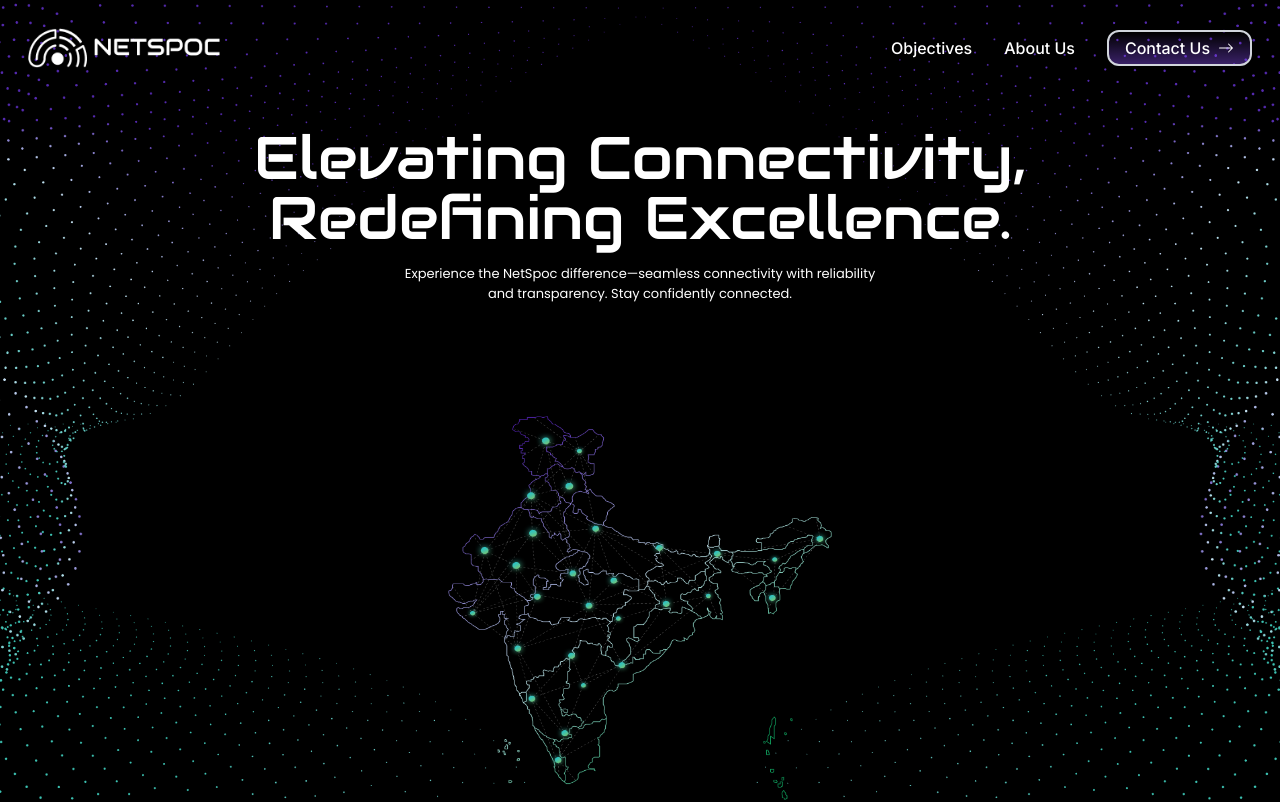
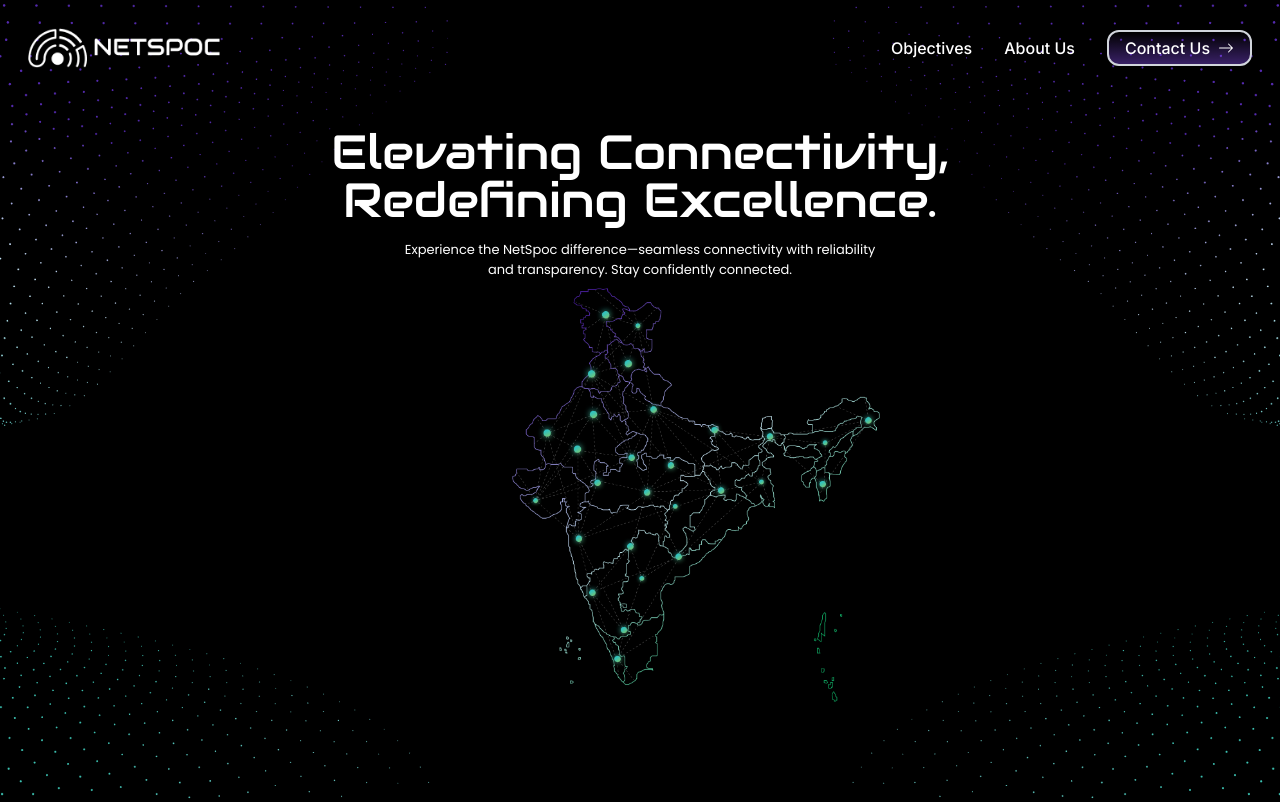
Before and after one commit to heyananthu/Net-Spoc, a React (Vite) app in the folder net_spoc/: page / in a window 1280 px wide. Shown: the top 802 px of the page. Built offline with nearby package versions, Linux system fonts and the light colour scheme.

Commit message:
second commit

```diff
--- a/net_spoc/src/App.jsx
+++ b/net_spoc/src/App.jsx
@@ -1,10 +1,14 @@
 import React from 'react'
 import MainComponent from './Components/LangingPage/MainComponent'
+import BackgroundComponent from './BackgroundComponent'
+import NavHeader from './NavHeader'
 
 function App() {
   return (
     <div>
       <MainComponent />
+      {/* <BackgroundComponent /> */}
+      {/* <NavHeader /> */}
     </div>
   )
 }
--- /dev/null
+++ b/net_spoc/src/BackgroundComponent.jsx
@@ -0,0 +1,38 @@
+import React from "react";
+import leftimage from "./assets/Mainleft.png";
+import rightimage from "./assets/Mainright.png";
+import india from "./assets/india.png";
+
+function BackgroundComponent() {
+    return (
+        <div className="absolute inset-0 w-full h-fit bg-black overflow-hidden pointer-events-none -z-10">
+            <div className="relative  flex justify-between">
+                {/* Left Image */}
+                <img
+                    src={leftimage}
+                    className="w-[35%] max-w-[43rem] h-screen md:h-screen object-cover"
+                    alt="Left Background"
+                />
+
+                {/* Center Image (India) */}
+                <div className="flex justify-center items-end">
+                    <img
+                        src={india}
+                        className="w-[18rem] md:w-[23rem] absolute top-[20rem] sm:left-[30%] left-[7rem] md:left-[40%] md:top-[18rem]"
+                        alt="India"
+                    />
+                </div>
+
+
+                {/* Right Image */}
+                <img
+                    src={rightimage}
+                    className="md:block w-[35%] max-w-[43rem] h-screen md:h-screen object-cover"
+                    alt="Right Background"
+                />
+            </div>
+        </div>
+    );
+}
+
+export default BackgroundComponent;
--- a/net_spoc/src/Components/LangingPage/EmployeeSection.jsx
+++ b/net_spoc/src/Components/LangingPage/EmployeeSection.jsx
@@ -1,7 +1,6 @@
 import React from 'react';
 import image1 from '../../assets/empimg.png';
 import bgimage from '../../assets/Emplyee-bg.png';
-import Footer from './Footer';
 
 function EmployeeSection() {
     return (
@@ -30,7 +29,6 @@ function EmployeeSection() {
                     </div>
                 </div>
             </div>
-            <Footer />
 
 
         </div>
--- a/net_spoc/src/Components/LangingPage/Footer.jsx
+++ b/net_spoc/src/Components/LangingPage/Footer.jsx
@@ -8,11 +8,11 @@ import youtube from '../../assets/youtube.png';
 
 function Footer() {
     return (
-        <div className="bg-gradient-to-t from-[#17845c] via-[#000000] to-black w-full ">
-            <div className="max-w-7xl mx-auto grid items-center grid-cols-1 space-y-12 md:flex md:flex-row md:justify-between md:items-center">
+        <div className="bg-gradient-to-t from-[#023120] via-black to-black w-full mx-auto px-10">
+            <div className="max-w-7xl mx-auto grid items-center grid-cols-1 space-y-12 md:flex md:flex-row md:justify-between md:items-center py-3">
                 {/* Left Section */}
                 <div className="text-white space-y-24">
-                    <img src={Logo} alt="Logo" className="w-44" />
+                    <img src={Logo} alt="Logo" className="w-60" />
                     <h1 className="font-audiowide text-5xl text-white">
                         Connect <br /> with us
                     </h1>
@@ -21,7 +21,7 @@ function Footer() {
 
                 {/* Middle Section */}
                 <div className="text-white space-y-2">
-                    <p className="text-gray-300 text-lg">Say hello to us</p>
+                    <p className="text-gray-300 text-sm">Say hello to us</p>
                     <p className="text-white text-xl font-semibold underline">hello@NETSPOC.com</p>
                 </div>
 
@@ -33,7 +33,7 @@ function Footer() {
                         <li>Terms & Conditions</li>
                     </ul>
 
-                    <div className="flex gap-5 md:justify-end mt-6">
+                    <div className="flex gap-5 md:justify-end mt-3 md:mt-16">
                         <img src={fb} alt="Facebook" className="w-7 h-7" />
                         <img src={x} alt="X (Twitter)" className="w-7 h-7" />
                         <img src={linkedin} alt="LinkedIn" className="w-7 h-7" />
--- a/net_spoc/src/Components/LangingPage/HeroSection.jsx
+++ b/net_spoc/src/Components/LangingPage/HeroSection.jsx
@@ -1,17 +1,11 @@
 import React from 'react'
-// import india from '../../assets/india.png'
 function HeroSection() {
     return (
         <div className='w-full h-full text-white space-y-6 '>
             <div className='text-center space-y-4 mt-12'>
-                <h1 class="font-audiowide font-normal text-6xl  text-center ">Elevating Connectivity,<br /> Redefining Excellence.</h1>
-                <p className='text-[13px] font-poppins'>Experience the NetSpoc difference—seamless connectivity with reliability <br />and transparency. Stay confidently connected.</p>
+                <h1 class="font-audiowide font-normal text-4xl md:text-5xl text-center ">Elevating Connectivity,<br /> Redefining Excellence.</h1>
+                <p className='text-[10px] md:text-[13px] font-poppins'>Experience the NetSpoc difference—seamless connectivity with reliability <br />and transparency. Stay confidently connected.</p>
             </div>
-            {/* <div className='flex justify-center items-center'>
-                <img src={india} className='size-[24rem]' />
-            </div> */}
-
-
         </div>
     )
 }
--- a/net_spoc/src/Components/LangingPage/MainComponent.jsx
+++ b/net_spoc/src/Components/LangingPage/MainComponent.jsx
@@ -7,49 +7,17 @@ import HeroSection from "./HeroSection";
 import CoreObjectives from "./CoreObjectives";
 import Serviceprovider from "./Serviceprovider";
 import EmployeeSection from "./EmployeeSection";
-// import Footer from "./Footer";
+import NavHeader from "../../NavHeader";
+import Footer from "./Footer";
 
 function MainComponent() {
     return (
         <div>
-            <div className="h-screen bg-black flex flex-col relative">
-                {/* Background Wrapper */}
-                <div className="absolute inset-0 flex h-full w-full flex-col md:flex-row">
-                    {/* Left Background */}
-                    <div
-                        className="w-full md:w-1/2 h-1/2 md:h-full bg-cover bg-center bg-no-repeat"
-                        style={{ backgroundImage: `url(${Mainleft})` }}
-                    ></div>
-
-                    {/* Right Background */}
-                    <div
-                        className="w-full md:w-1/2 h-1/2 md:h-full bg-cover bg-center bg-no-repeat"
-                        style={{ backgroundImage: `url(${Mainright})` }}
-                    ></div>
-                </div>
-
-                {/* Navbar */}
-                <Navbar />
-
-                {/* Hero Section */}
-                <div className="relative flex-1 flex items-center justify-center h-full">
-                    <HeroSection />
-                </div>
-
-                <div className="relative w-full flex justify-center mt-4 md:mt-8">
-                    <img
-                        src={india}
-                        className="size-[16rem] md:size-[24rem] max-w-full relative z-10"
-                        alt="Map of India"
-                    />
-                </div>
-            </div>
-
-            {/* Other Sections */}
+            <NavHeader />
             <CoreObjectives />
             <Serviceprovider />
             <EmployeeSection />
-            {/* <Footer /> */}
+            <Footer />
         </div>
     );
 }
--- /dev/null
+++ b/net_spoc/src/NavHeader.jsx
@@ -0,0 +1,19 @@
+import React from "react";
+import BackgroundComponent from "./BackgroundComponent";
+import Navbar from "./Components/LangingPage/Navbar";
+import HeroSection from "./Components/LangingPage/HeroSection";
+
+function NavHeader() {
+    return (
+        <div className="relative w-full h-screen">
+            {/* Background Component (behind everything) */}
+            <BackgroundComponent />
+
+            {/* Content (Navbar & HeroSection on top of the background) */}
+            <Navbar />
+            <HeroSection />
+        </div>
+    );
+}
+
+export default NavHeader;
```
